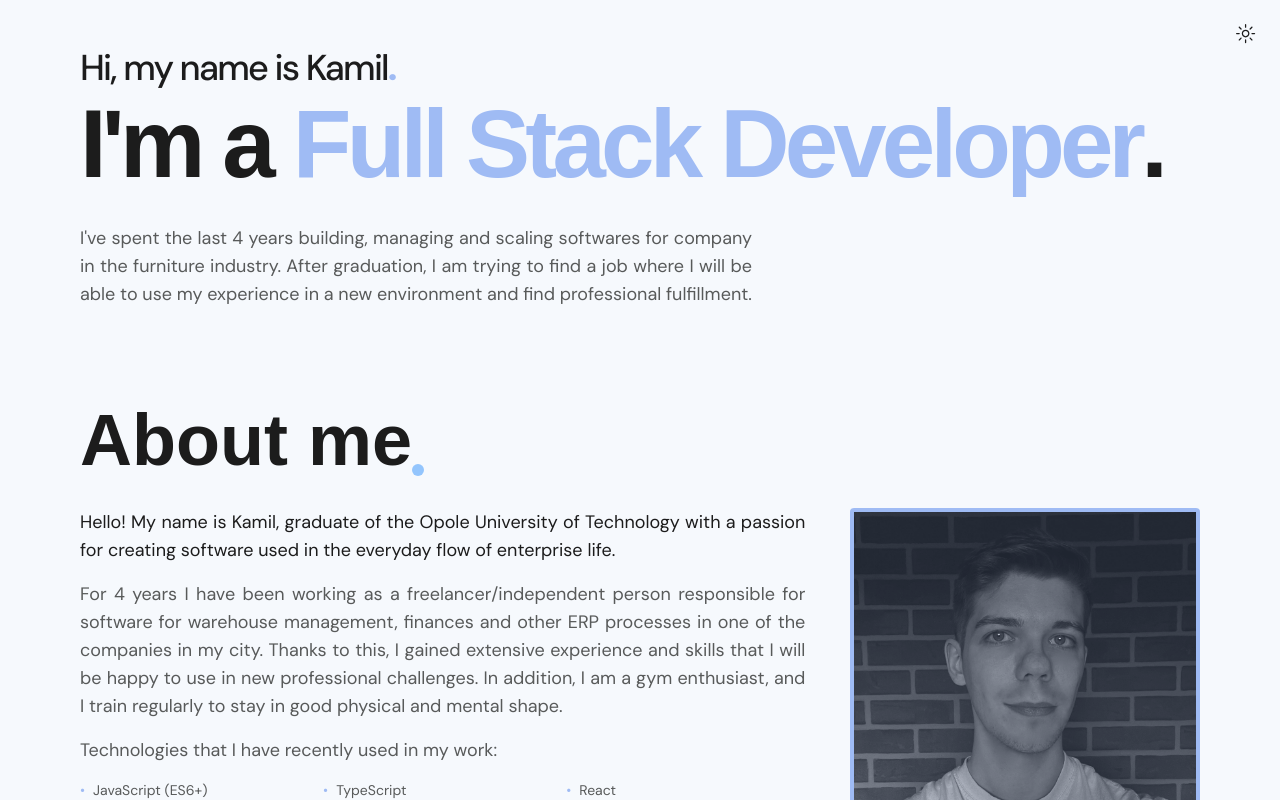
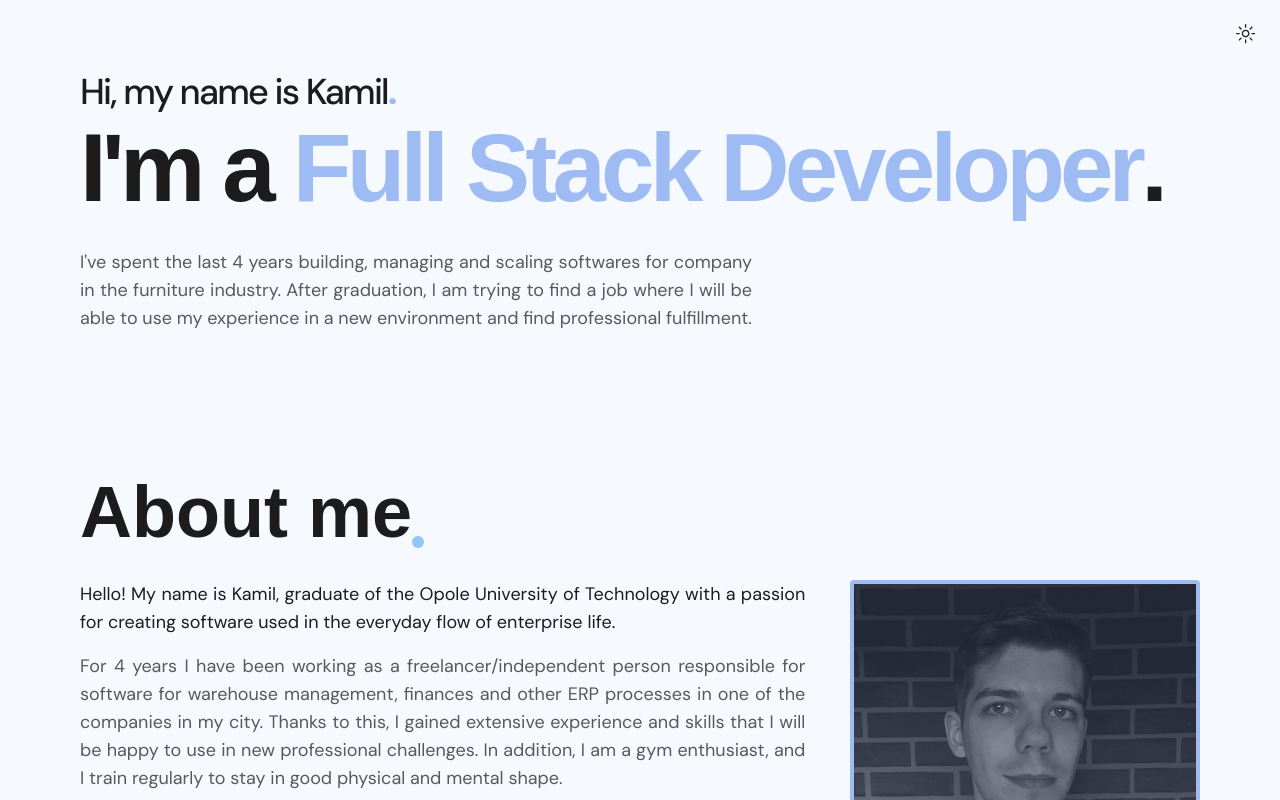
Before and after one commit to kamilhojka/portfolio, a Next.js app: page / in a window 1280 px wide. Shown: the top 800 px of the page. Built offline with nearby package versions, Linux system fonts and the light colour scheme; a web font is replaced by a local one.

Commit message:
Change the style of main in 'app/page.tsx'

```diff
--- a/app/page.tsx
+++ b/app/page.tsx
@@ -6,7 +6,7 @@
 
 export default function Home() {
   return (
-    <main className="flex flex-1 flex-col w-full sm:px-12 gap-12">
+    <main className="flex flex-1 flex-col w-full pt-6 sm:px-12 gap-24">
       <Hero />
       <About />
       <Projects />
```
